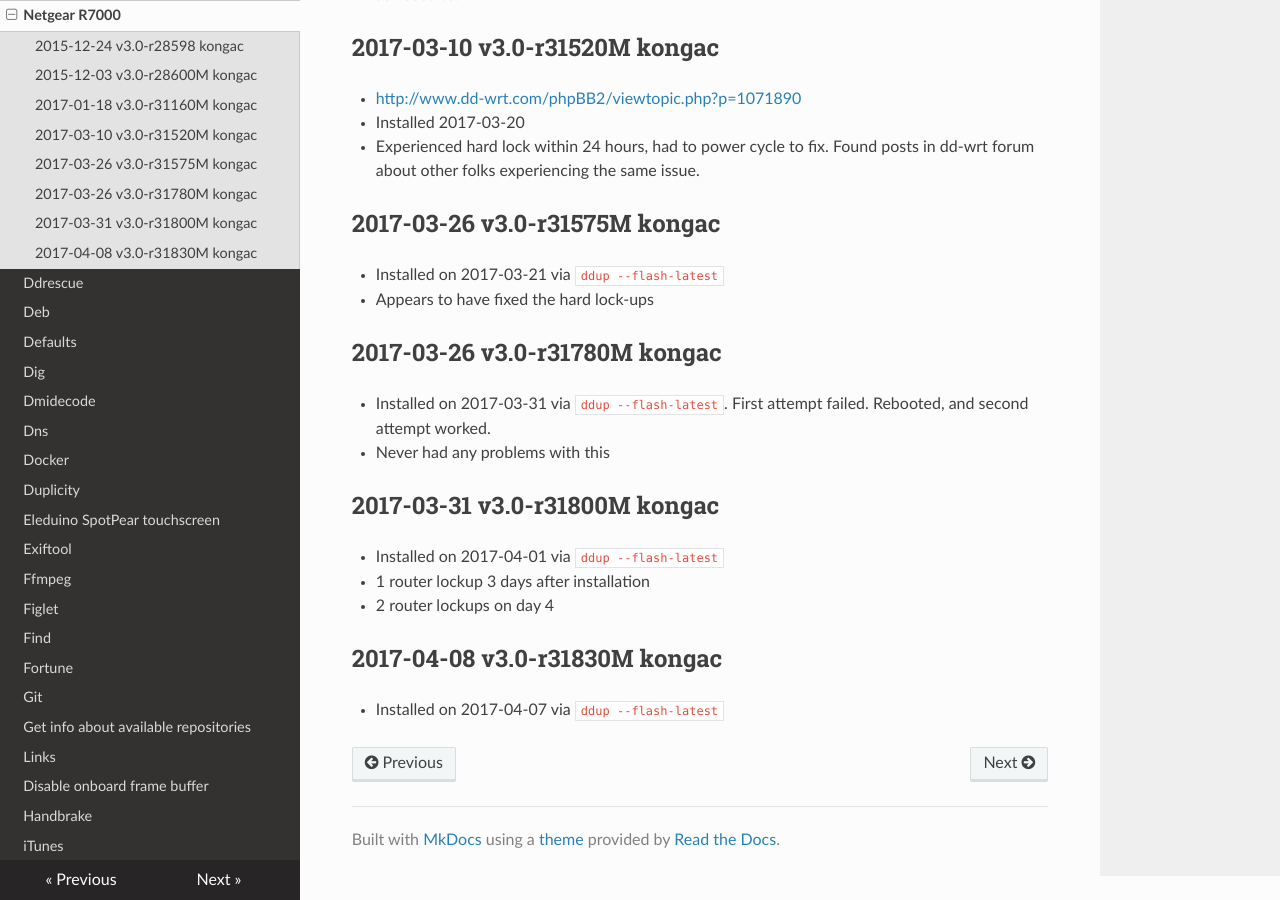
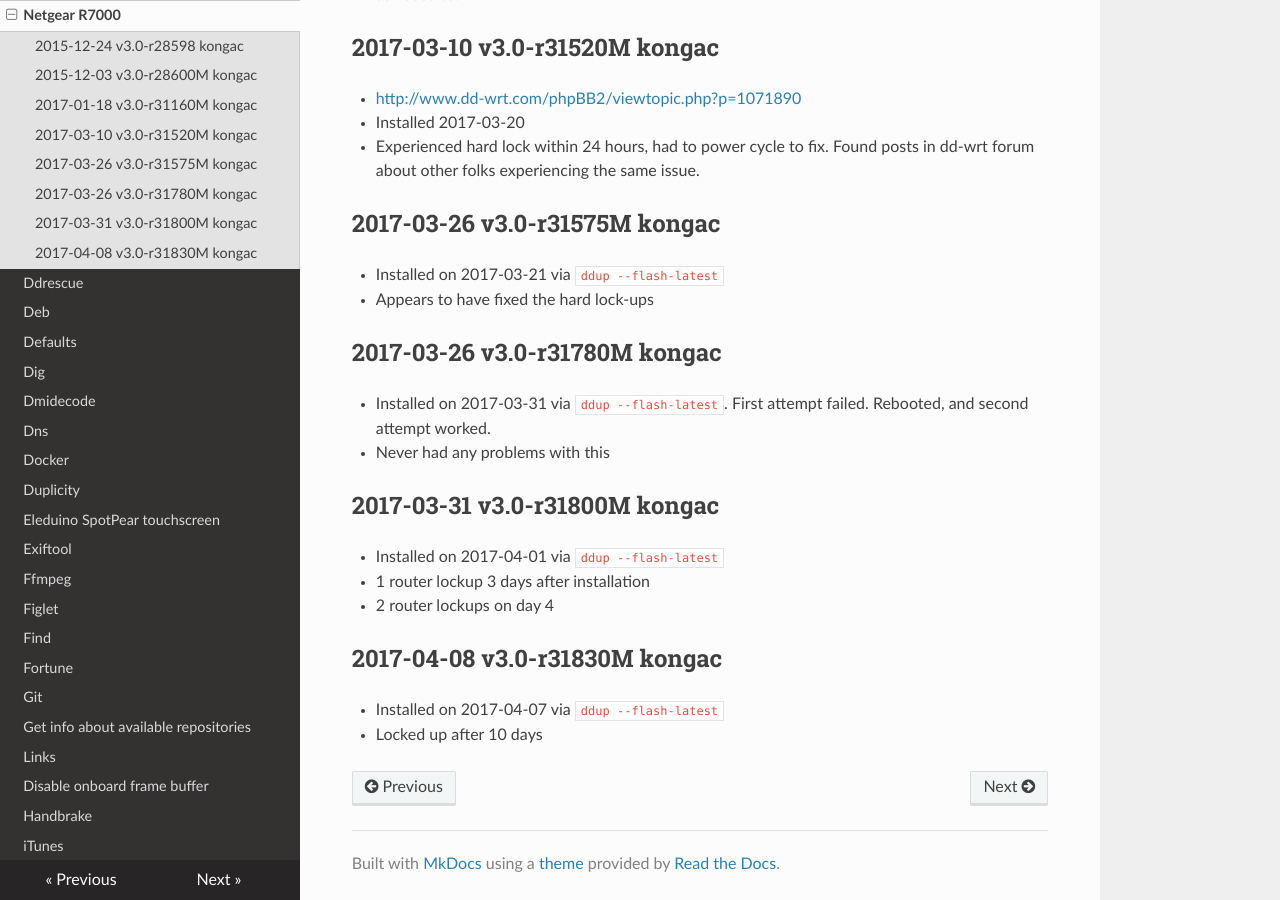
Before and after one commit to lando-cal/tech-notes, an MkDocs documentation site: the page built from docs/dd-wrt.md, in a window 1280 px wide and 900 px high, scrolled down 585 px. Built offline with MkDocs 1.6.1, drawn with Linux system fonts in a browser that asks for light colours; nearby versions of some CDN libraries.

Commit message:
Add lock-up detail

```diff
--- a/docs/dd-wrt.md
+++ b/docs/dd-wrt.md
@@ -41,3 +41,4 @@
 ## 2017-04-08 v3.0-r31830M kongac
 
 - Installed on 2017-04-07 via `ddup --flash-latest`
+- Locked up after 10 days
```
